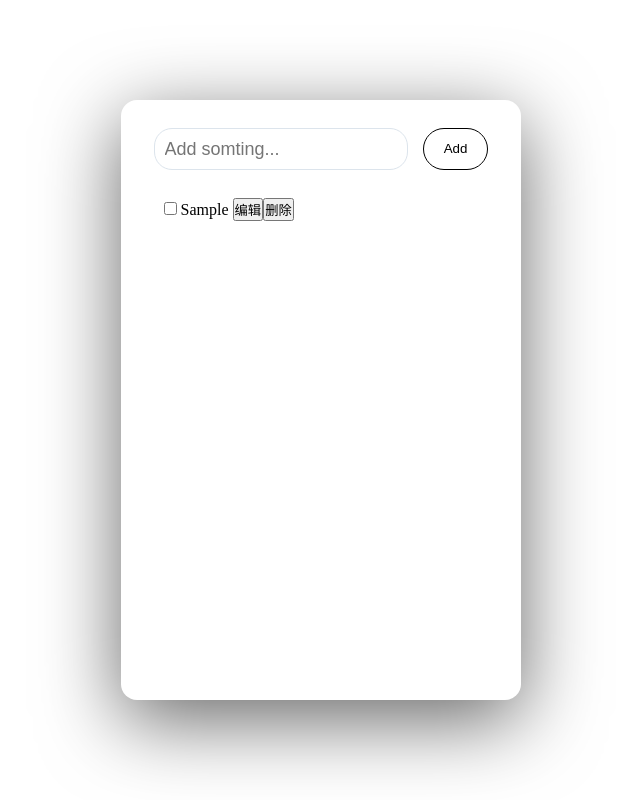
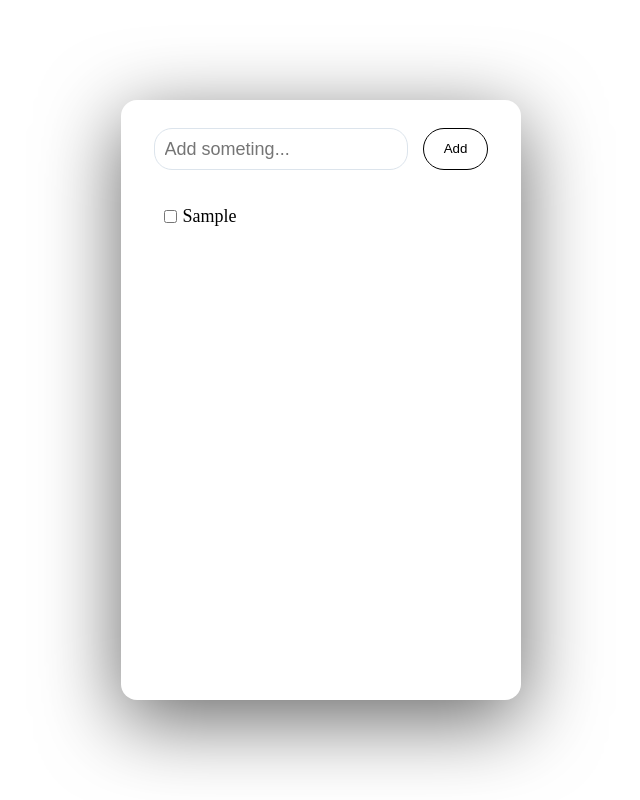
Before and after one commit to DefectingCat/todolist, a Vue app: page / in a window 1280 px wide. Both pictures are taken after typing "Sample" into the empty fields and a click on the button "Add". Shown: the whole page, without its empty margins (319-959 px from the left). Built offline with nearby package versions, Linux system fonts and the light colour scheme; a small style sheet from the web is missing.

Commit message:
基本主体完成

```diff
--- a/src/App.vue
+++ b/src/App.vue
@@ -17,4 +17,5 @@ export default {
 
 <style>
 @import './assets/css/base.css';
+@import url('//at.alicdn.com/t/font_2359322_s9o06gjbk5m.css');
 </style>
--- a/src/components/common/InputButton.vue
+++ b/src/components/common/InputButton.vue
@@ -4,7 +4,7 @@
       type="text"
       v-model="msg"
       @keyup.enter="emitMsg"
-      placeholder="Add somting..."
+      placeholder="Add someting..."
     />
     <button @click="emitMsg">Add</button>
   </div>
--- a/src/components/common/Lists.vue
+++ b/src/components/common/Lists.vue
@@ -2,7 +2,7 @@
   <div class="list">
     <ul>
       <li v-for="(item, i) in lists" :key="item.id" :id="item.id">
-        <label :for="item.id">
+        <div class="item-view">
           <input
             type="checkbox"
             :name="item.id"
@@ -10,7 +10,17 @@
             :key="item.id"
             @change="doneItem(i)"
           />
+          <label :for="item.id">
+            <span
+              v-show="isEdit != item.id"
+              :class="{ done: item.done }"
+              @dblclick="editItem(i, item.id)"
+              class="message"
+            >
+              {{ item.msg }}
+            </span>
           </label>
+
           <input
             type="text"
             v-show="isEdit == item.id"
@@ -18,13 +28,15 @@
             @keyup.enter="editMsg(i)"
             :key="item.id"
             @blur="editMsg(i)"
+            class="edit"
           />
-        <span v-show="isEdit != item.id" :class="{ done: item.done }">
-          {{ item.msg }}
-        </span>
 
-        <button @click="editItem(i, item.id)">编辑</button>
-        <button @click="removeItem(i)">删除</button>
+          <i
+            class="ico-btn iconfont icon-bianji"
+            @click="editItem(i, item.id)"
+          ></i>
+          <i class="ico-btn iconfont icon-shanchu" @click="removeItem(i)"></i>
+        </div>
       </li>
     </ul>
   </div>
@@ -74,4 +86,32 @@ li {
 .done {
   text-decoration: line-through;
 }
+.ico-btn {
+  cursor: pointer;
+  padding-left: 6px;
+}
+.message {
+  display: inline-block;
+  width: 250px;
+  padding-left: 6px;
+  /* padding-right: 4px; */
+  word-break: break-all;
+  flex: 1;
+  font-size: 18px;
+}
+.item-view {
+  display: flex;
+  align-items: center;
+  /* justify-content: space-around; */
+  margin-top: 8px;
+}
+.edit {
+  border: none;
+  outline: none;
+  font: inherit;
+  font-style: italic;
+  width: 250px;
+  padding-left: 6px;
+  /* padding-right: 4px; */
+}
 </style>
```
Lines whose indentation alone changed are shown as unchanged.
